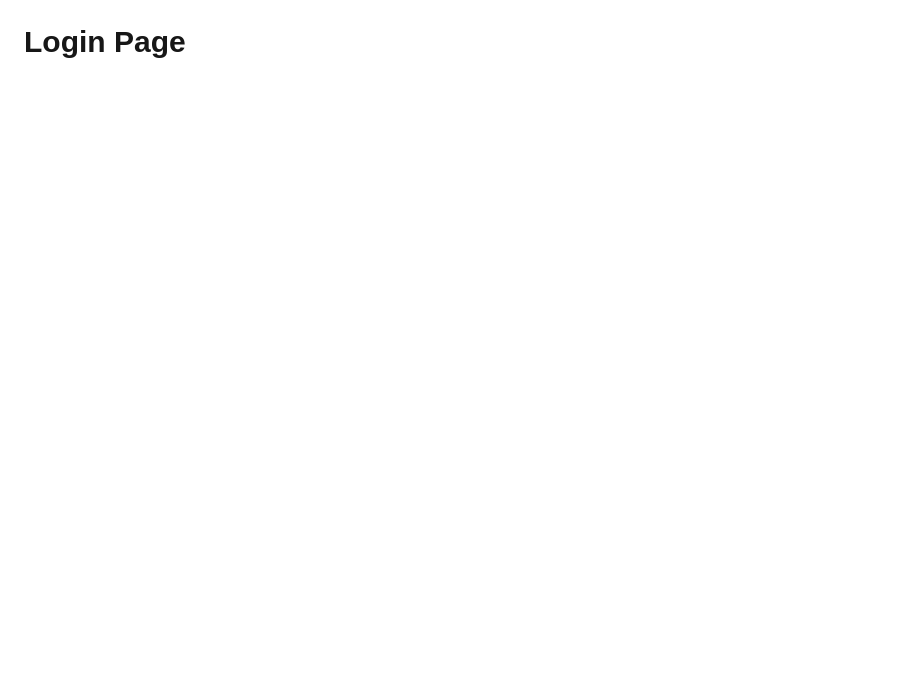
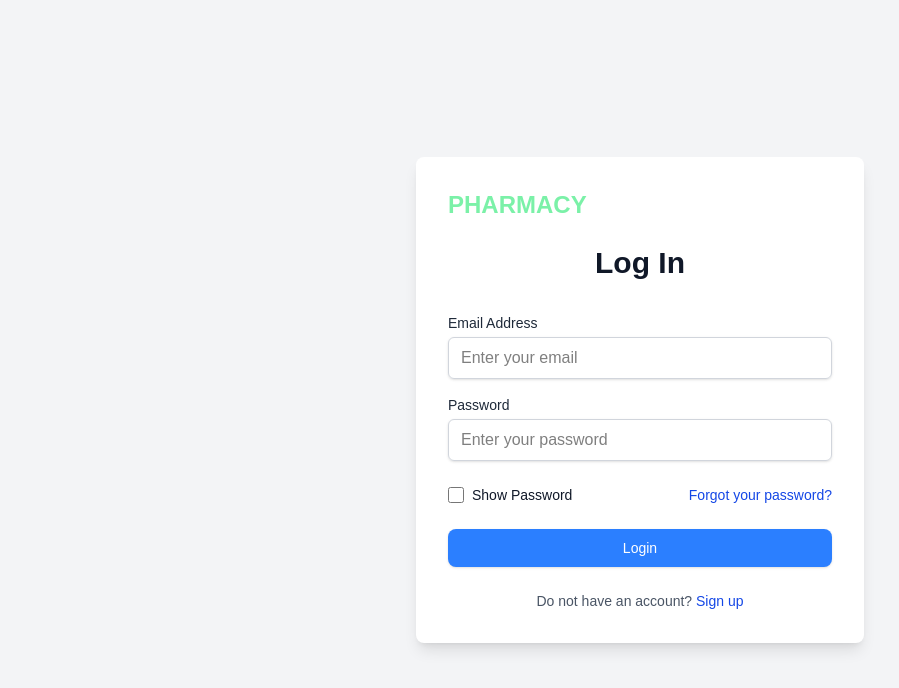
Before and after one commit to Shahzad-Akbar/Pharmacy-Project, a Next.js app in the folder frontend/: page /login in a window 1280 px wide. Shown: the top 688 px of the page, without its empty margins (0-899 px from the left). Built offline with nearby package versions, Linux system fonts and the light colour scheme.

Commit message:
feat: login-page-created

```diff
--- /dev/null
+++ b/frontend/src/app/(auth)/forgot-password/page.tsx
@@ -0,0 +1,80 @@
+'use client'
+import Link from 'next/link'
+import { useState } from 'react'
+
+export default function ForgotPasswordPage() {
+  const [email, setEmail] = useState('')
+  const [isSubmitted, setIsSubmitted] = useState(false)
+
+  const handleSubmit = (e: React.FormEvent) => {
+    e.preventDefault()
+    // Handle password reset logic here
+    setIsSubmitted(true)
+    setEmail('')
+  }
+
+  return (
+    <div className="min-h-screen flex items-center justify-center bg-gray-100 px-4">
+      <div className="max-w-md w-full space-y-8 bg-white p-8 rounded-lg shadow-lg">
+        {/* Header */}
+        <div className="">
+          <Link href="/" className="text-2xl font-bold text-green-300">
+            PHARMACY
+          </Link>
+          <h2 className="mt-6 text-3xl font-bold text-gray-900 text-center">Reset Password</h2>
+          <p className="mt-2 text-center text-gray-600">
+            Enter your email address and we will send you instructions to reset your password.
+          </p>
+        </div>
+
+        {/* Form */}
+        {!isSubmitted ? (
+          <form className="mt-8 space-y-6" onSubmit={handleSubmit}>
+            <div>
+              <label htmlFor="email" className="block text-sm font-medium text-gray-800">
+                Email Address
+              </label>
+              <input
+                id="email"
+                name="email"
+                type="email"
+                required
+                value={email}
+                onChange={(e) => setEmail(e.target.value)}
+                className="mt-1 block w-full px-3 py-2 border border-gray-300 rounded-md shadow-sm text-black focus:outline-none focus:ring-primary focus:border-primary"
+                placeholder="Enter your email"
+              />
+            </div>
+
+            <button
+              type="submit"
+              className="w-full flex justify-center py-2 px-4 border border-transparent rounded-lg shadow-sm text-sm font-medium text-white bg-blue-500 hover:bg-secondary focus:outline-none focus:ring-2 focus:ring-offset-2 focus:ring-primary"
+            >
+              Send Reset Link
+            </button>
+
+            <div className="text-center text-sm">
+              <Link href="/login" className="font-medium text-blue-700 hover:text-sky-600">
+                Back to Login
+              </Link>
+            </div>
+          </form>
+        ) : (
+          <div className="mt-8 text-center">
+            <div className="text-green-500 text-xl mb-4">✓</div>
+            <h3 className="text-lg font-medium text-gray-900 mb-2">Check your email</h3>
+            <p className="text-gray-600 mb-6">
+              We have sent password reset instructions to your email address.
+            </p>
+            <Link
+              href="/login"
+              className="text-blue-700 hover:text-sky-600 font-medium"
+            >
+              Return to Login
+            </Link>
+          </div>
+        )}
+      </div>
+    </div>
+  )
+}
--- a/frontend/src/app/(auth)/login/page.tsx
+++ b/frontend/src/app/(auth)/login/page.tsx
@@ -1,7 +1,110 @@
+'use client'
+import Link from 'next/link'
+import { useState } from 'react'
+// import { Eye, EyeOff } from 'lucide-react'
+
 export default function LoginPage() {
+  const [email, setEmail] = useState('')
+  const [password, setPassword] = useState('')
+  const [showPassword, setShowPassword] = useState(false)
+
+  const handleSubmit = (e: React.FormEvent) => {
+    e.preventDefault()
+    // Handle login logic here
+    setEmail('')
+    setPassword('')
+  }
+
   return (
-    <div className="p-6">
-      <h1 className="text-3xl font-bold">Login Page</h1>
+    <div className="min-h-screen flex items-center justify-center bg-gray-100 px-4">
+      <div className="max-w-md w-full space-y-8 bg-white p-8 rounded-lg shadow-lg">
+        {/* Header */}
+        <div className="">
+          <Link href="/" className="text-2xl font-bold text-green-300">
+            PHARMACY
+          </Link>
+          <h2 className="mt-6 text-3xl font-bold text-gray-900 text-center">Log In</h2>
+        </div>
+
+        {/* Form */}
+        <form className="mt-8 space-y-6" onSubmit={handleSubmit}>
+          <div className="space-y-4">
+            <div>
+              <label htmlFor="email" className="block text-sm font-medium text-gray-800">
+                Email Address
+              </label>
+              <input
+                id="email"
+                name="email"
+                type="email"
+                required
+                value={email}
+                onChange={(e) => setEmail(e.target.value)}
+                className="mt-1 block w-full px-3 py-2 border border-gray-300 rounded-md shadow-sm text-black focus:outline-none focus:ring-primary focus:border-primary"
+                placeholder="Enter your email"
+              />
+            </div>
+
+            {/* Modified password field with show/hide toggle */}
+            <div>
+              <label htmlFor="password" className="block text-sm font-medium text-gray-800">
+                Password
+              </label>
+              <div className="relative">
+                <input
+                  id="password"
+                  name="password"
+                  type={showPassword ? "text" : "password"}
+                  required
+                  value={password}
+                  onChange={(e) => setPassword(e.target.value)}
+                  className="mt-1 block w-full px-3 py-2 border border-gray-300 text-black rounded-md shadow-sm focus:outline-none focus:ring-primary focus:border-primary"
+                  placeholder="Enter your password"
+                />
+              </div>
+            </div>
+          </div>
+
+          <div className="flex items-center justify-between">
+            <div className="flex items-center">
+              <input
+                id="show-password"
+                name="show-password"
+                type="checkbox"
+                checked={showPassword}
+                onChange={(e) => setShowPassword(e.target.checked)}
+                className="h-4 w-4 text-primary focus:ring-primary border-gray-300 rounded"
+              />
+              <label htmlFor="show-password" className="ml-2 block text-sm text-gray-900">
+                Show Password
+              </label>
+            </div>
+
+            <Link
+              href="/forgot-password"
+              className="text-sm font-medium text-blue-700 hover:text-sky-600
+"
+            >
+              Forgot your password?
+            </Link>
+          </div>
+
+          <button
+            type="submit"
+            onClick={handleSubmit}
+            className="w-full flex justify-center py-2 px-4 border border-transparent rounded-lg shadow-sm text-sm font-medium text-white bg-blue-500 hover:bg-secondary focus:outline-none focus:ring-2 focus:ring-offset-2 focus:ring-primary"
+          >
+            Login
+          </button>
+
+          <div className="text-center text-sm">
+            <span className="text-gray-600">Do not have an account? </span>
+            <Link href="/signup" className="font-medium text-blue-700 hover:text-sky-600">
+              Sign up
+            </Link>
+          </div>
+        </form>
+      </div>
     </div>
-  );
+  )
 }
--- a/frontend/tailwind.config.ts
+++ b/frontend/tailwind.config.ts
@@ -9,8 +9,8 @@ const config: Config = {
   theme: {
     extend: {
       colors: {
-        primary: "#0077B6",
-        secondary: "#0096C7",
+        primary: "#0077B6",  //bg-blue-700
+        secondary: "#0096C7",  //bg-sky-600
         background: "#F8F9FA",
         textPrimary: "#023E8A",
         success: "#2ECC71",
```
